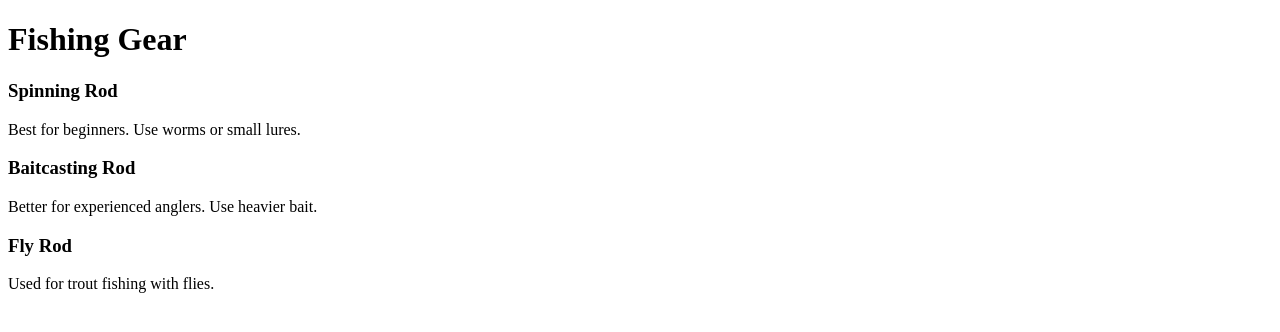
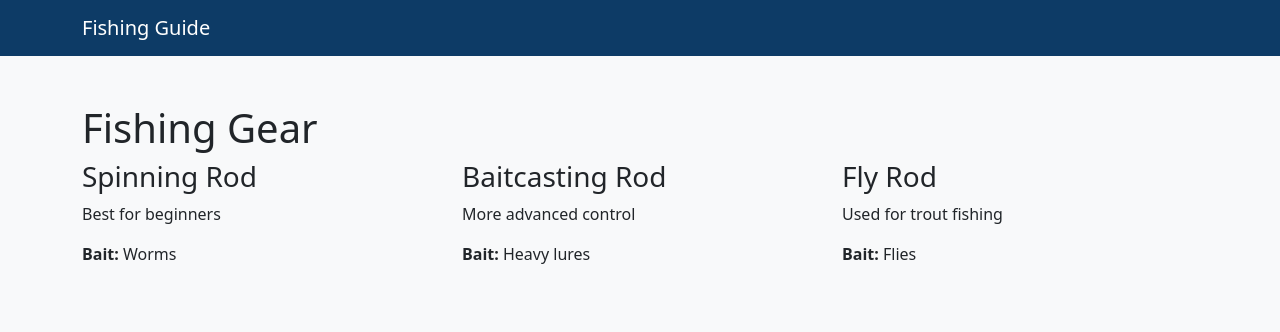
Before and after one commit to tylerpeckham13/Tylers-fishing, a plain HTML site: page gear.html in a window 1280 px wide. Drawn offline with nearby package versions, Linux system fonts and the light colour scheme.

Commit message:
Update gear.html

```diff
--- a/gear.html
+++ b/gear.html
@@ -1,23 +1,43 @@
 <!DOCTYPE html>
 <html>
 <head>
-<title>Fishing Gear</title>
-<link href="https://cdn.jsdelivr.net/npm/bootstrap@5.3.0/dist/css/bootstrap.min.css">
+<title>Gear</title>
+<link href="https://cdn.jsdelivr.net/npm/bootstrap@5.3.0/dist/css/bootstrap.min.css" rel="stylesheet">
 </head>
 
 <body class="bg-light">
 
+<nav class="navbar navbar-dark" style="background-color:#0d3b66;">
+<div class="container">
+<a class="navbar-brand" href="index.html">Fishing Guide</a>
+</div>
+</nav>
+
 <div class="container mt-5">
+
 <h1>Fishing Gear</h1>
 
+<div class="row">
+
+<div class="col-md-4">
 <h3>Spinning Rod</h3>
-<p>Best for beginners. Use worms or small lures.</p>
+<p>Best for beginners</p>
+<p><b>Bait:</b> Worms</p>
+</div>
 
+<div class="col-md-4">
 <h3>Baitcasting Rod</h3>
-<p>Better for experienced anglers. Use heavier bait.</p>
+<p>More advanced control</p>
+<p><b>Bait:</b> Heavy lures</p>
+</div>
 
+<div class="col-md-4">
 <h3>Fly Rod</h3>
-<p>Used for trout fishing with flies.</p>
+<p>Used for trout fishing</p>
+<p><b>Bait:</b> Flies</p>
+</div>
+
+</div>
 
 </div>
 
```
